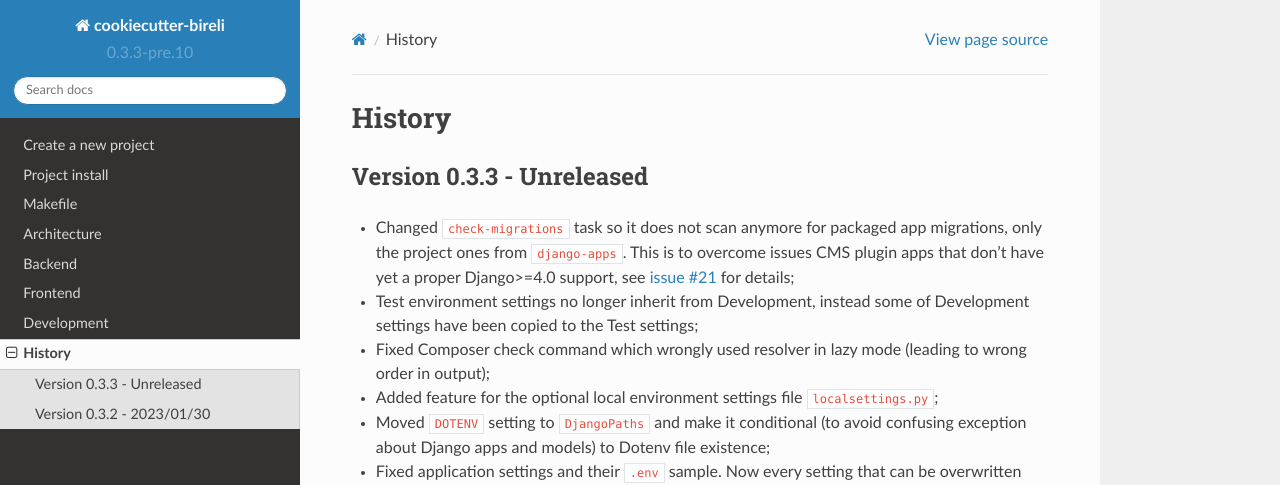
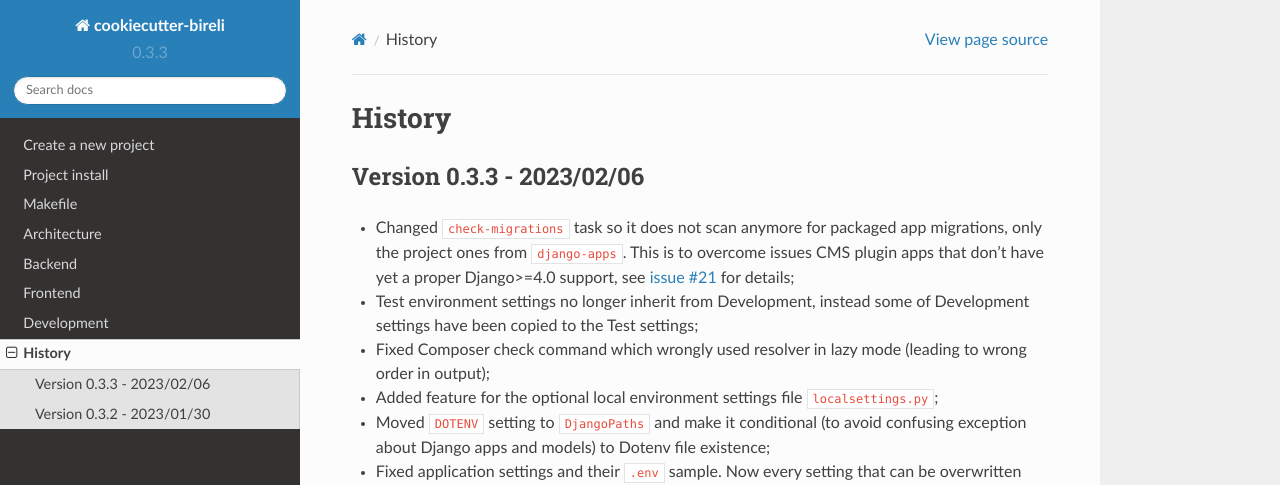
Before and after one commit to sveetch/cookiecutter-bireli, a Sphinx documentation site: the page built from docs/history.rst, in a window 1280 px wide and 1024 px high. Shown: the top 485 px of the window. Built offline with Sphinx 7.4.7 and the Read the Docs theme 2.0.0, drawn with Linux system fonts in a browser that asks for light colours.

Commit message:
[NEW] (v0.3.3) Release

```diff
--- a/cookiecutter.json
+++ b/cookiecutter.json
@@ -6,7 +6,7 @@
 
     "__version": "{% if cookiecutter.versioning == 'natural' %}0.1.0{% else %}{% now 'local', '%y.%W.0' %}{% endif %}",
 
-    "_bireli_version": "0.3.3-pre.10",
+    "_bireli_version": "0.3.3",
     "_python_version": ">=3.8",
     "_django_version": ">=4.0,<4.1",
     "_project_composer_version": ">=0.7.0,<0.8.0",
--- a/docs/history.rst
+++ b/docs/history.rst
@@ -4,7 +4,7 @@
 History
 =======
 
-Version 0.3.3 - Unreleased
+Version 0.3.3 - 2023/02/06
 --------------------------
 
 * Changed ``check-migrations`` task so it does not scan anymore for packaged app
```
